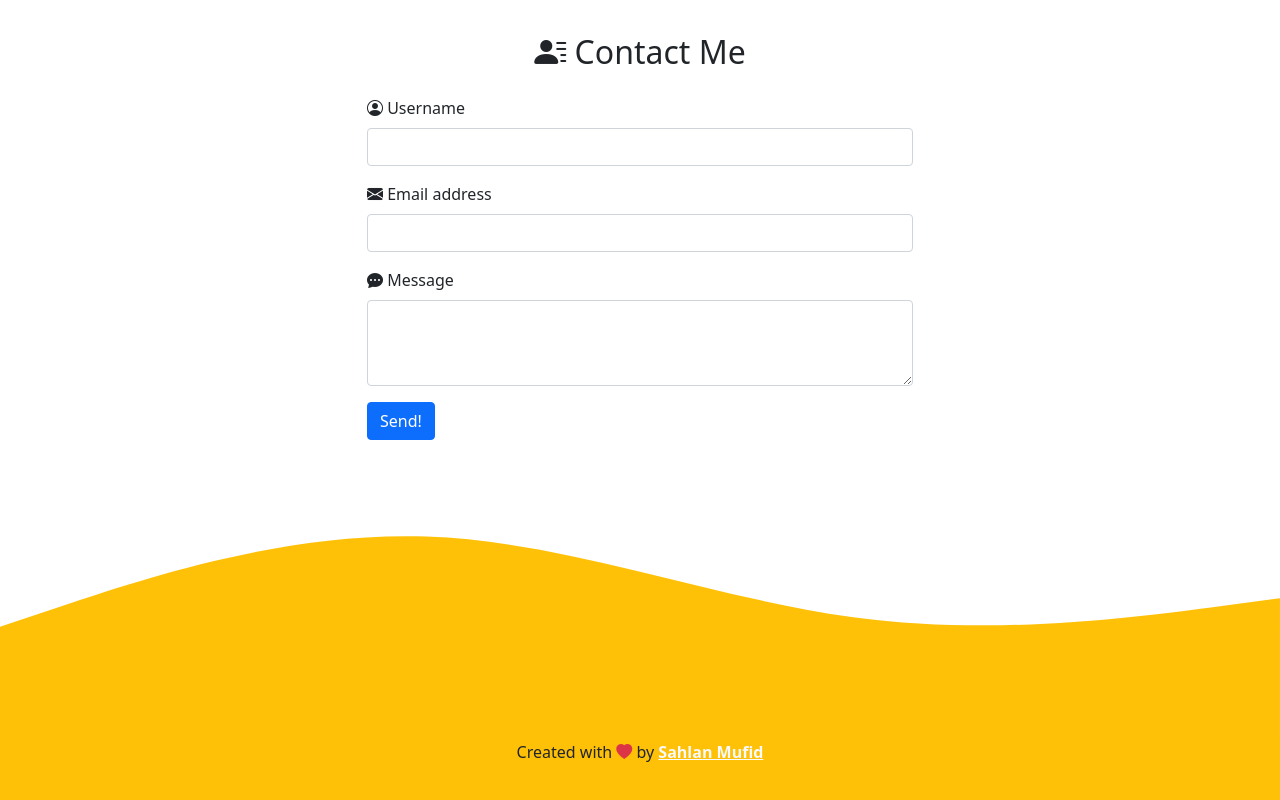
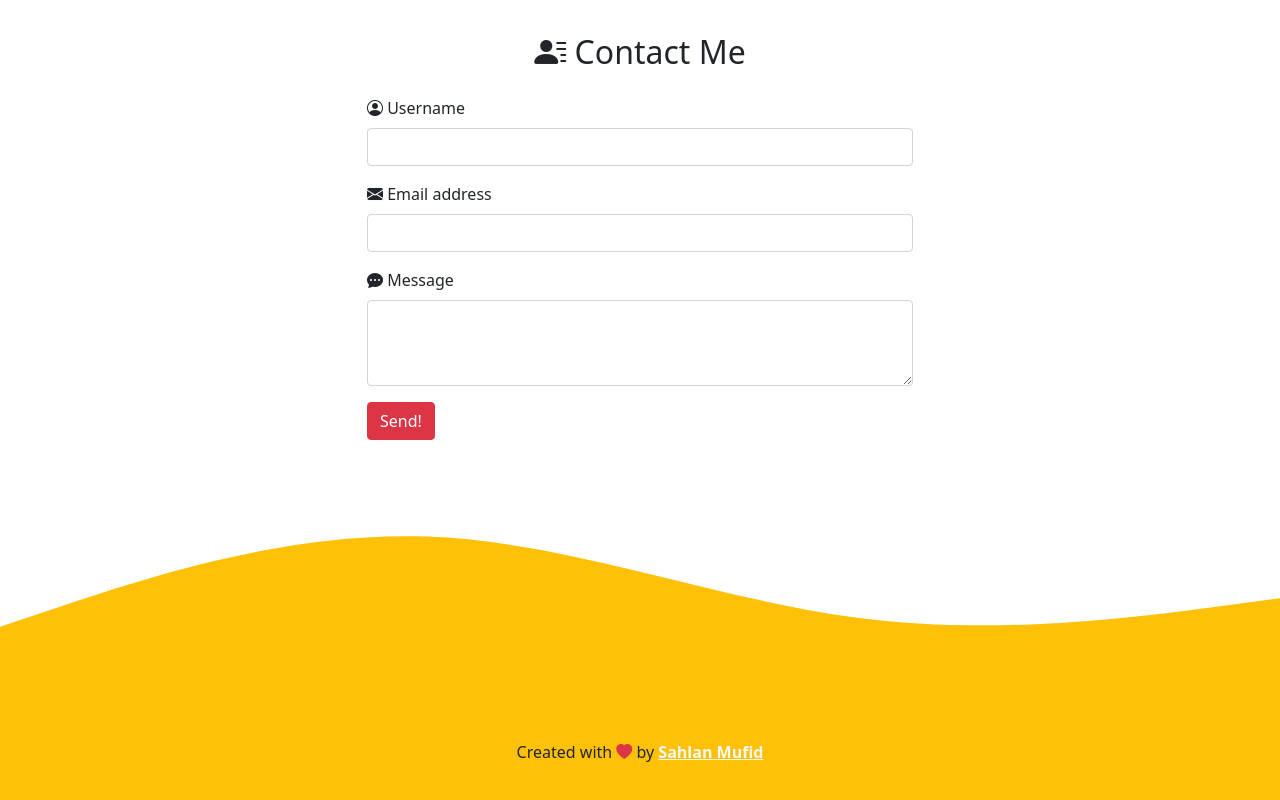
Before and after one commit to sahlanzd/pf_sm, a plain HTML site: page index.html in a window 1280 px wide. Shown: the part 2638-3438 px from the top of the page. Drawn offline with nearby package versions, Linux system fonts and the light colour scheme.

Commit message:
mengubah warna tombol menjadi merah

```diff
--- a/index.html
+++ b/index.html
@@ -169,7 +169,7 @@
                 <label for="pesan" class="form-label"><i class="bi bi-chat-dots-fill"></i> Message</label>
                 <textarea class="form-control" id="pesan" rows="3"></textarea>
               </div>
-              <button type="submit" class="btn btn-primary">Send!</button>
+              <button type="submit" class="btn btn-danger">Send!</button>
             </form>
           </div>
         </div>
```
